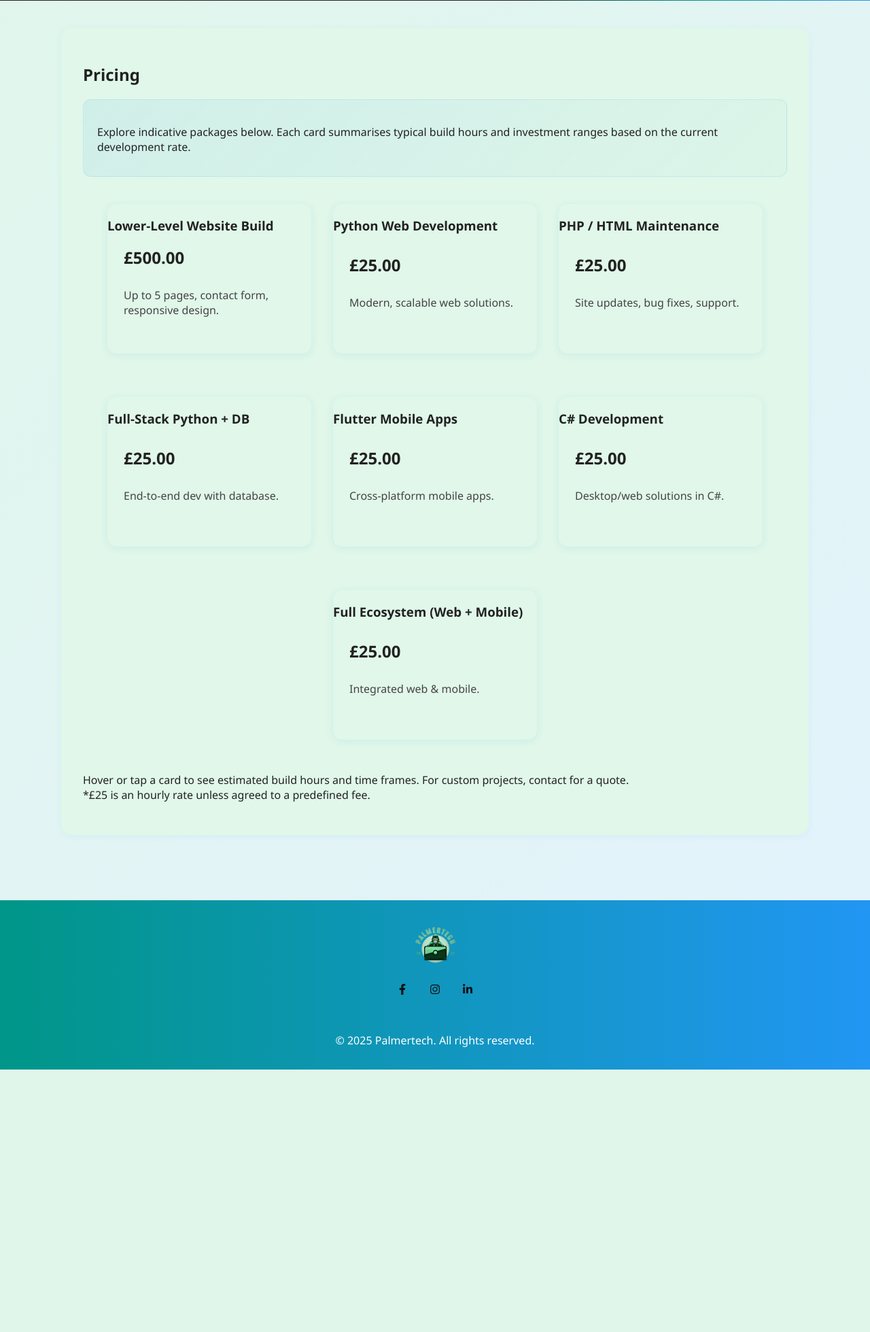
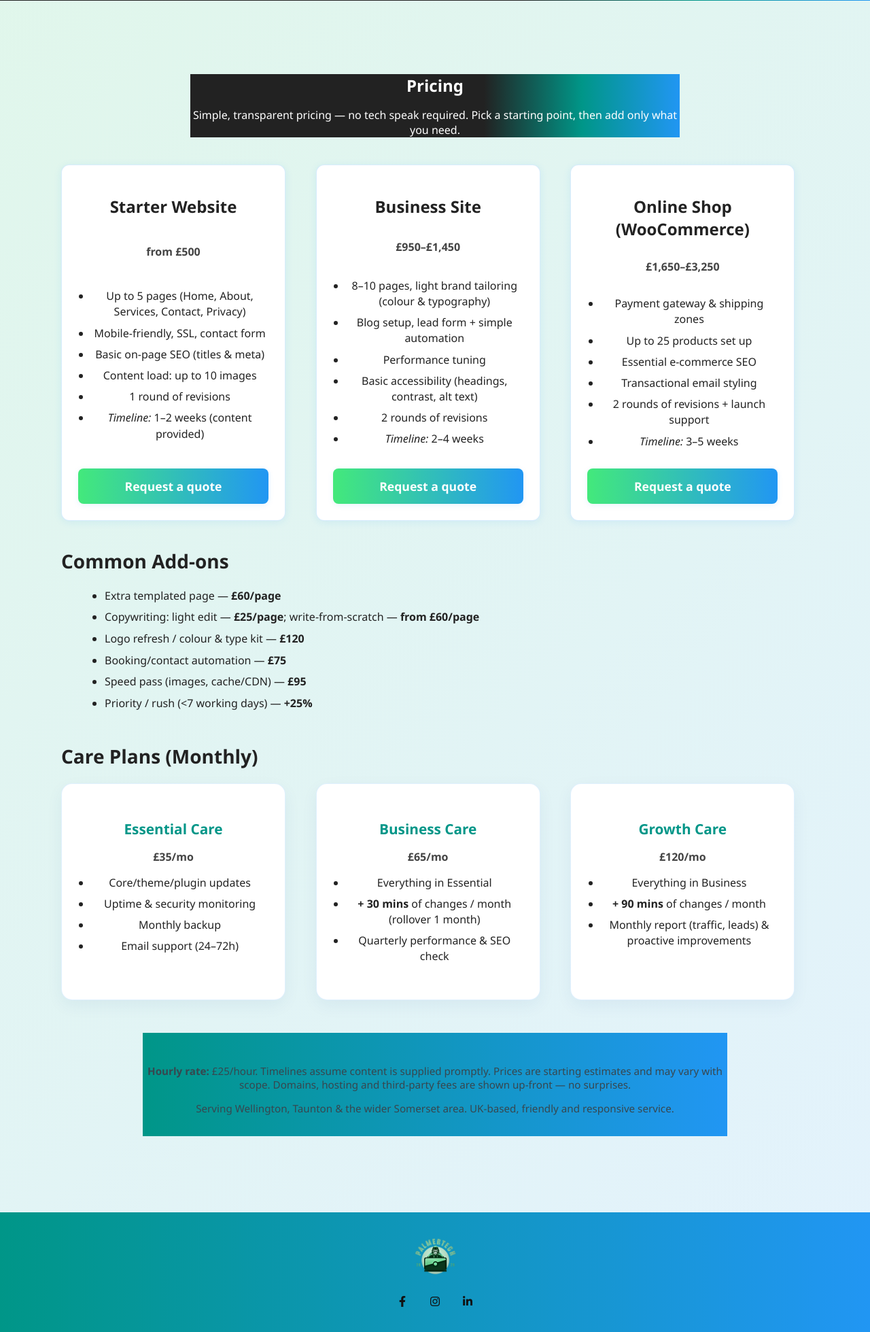
Before and after one commit to zy538324/Palmertech.co.uk, a Flask app: page /pricing in a window 1280 px wide. Shown: the part 416-2375 px from the top of the page at 68% size. Before the commit the page ends 1989 px from the top, so only its background shows below. Run offline with Flask 3, Linux system fonts and the light colour scheme.

```diff
--- a/app.py
+++ b/app.py
@@ -8,7 +8,7 @@ import os
 import secrets
 import shutil
 from dataclasses import dataclass
-from datetime import datetime
+from datetime import datetime, timedelta, timezone
 from decimal import Decimal, InvalidOperation, ROUND_HALF_UP
 from logging.handlers import TimedRotatingFileHandler
 from pathlib import Path
@@ -16,7 +16,7 @@ from typing import Iterable, Mapping, Optional, Sequence
 
 from asgiref.wsgi import WsgiToAsgi
 from dotenv import load_dotenv
-from flask import Flask, flash, redirect, render_template, request, url_for
+from flask import Flask, flash, redirect, render_template, request, session, url_for
 from itsdangerous import URLSafeSerializer
 from markupsafe import escape
 from reportlab.lib.pagesizes import letter
@@ -64,6 +64,15 @@ class MailSettings:
 
 MAIL_SETTINGS = MailSettings.from_env()
 mailer: Optional[SendGridMailer] = None
+
+
+# Contact form spam-mitigation settings
+CONTACT_FORM_TOKEN_SESSION_KEY = "contact_form_token"
+CONTACT_FORM_TIME_SESSION_KEY = "contact_form_issued_at"
+CONTACT_FORM_LAST_SUBMISSION_KEY = "contact_form_last_submission"
+CONTACT_FORM_TOKEN_TTL = timedelta(hours=2)
+CONTACT_FORM_SUBMISSION_COOLDOWN = timedelta(seconds=45)
+CONTACT_FORM_MIN_MESSAGE_LENGTH = 10
 
 
 def configure_logging(flask_app: Flask) -> None:
@@ -193,6 +202,52 @@ def _quantise_currency(amount: Decimal) -> Decimal:
     """Round a Decimal amount to two decimal places."""
 
     return amount.quantize(Decimal("0.01"), rounding=ROUND_HALF_UP)
+
+
+def _issue_contact_form_token() -> str:
+    """Generate and persist a fresh anti-spam token for the contact form."""
+
+    token = secrets.token_urlsafe(32)
+    issued_at = datetime.now(timezone.utc)
+    session[CONTACT_FORM_TOKEN_SESSION_KEY] = token
+    session[CONTACT_FORM_TIME_SESSION_KEY] = issued_at.timestamp()
+    return token
+
+
+def _validate_contact_form_submission(
+    *, token: Optional[str], honeypot_value: Optional[str]
+) -> tuple[bool, Optional[str]]:
+    """Validate anti-spam defences for the contact form submission."""
+
+    now_utc = datetime.now(timezone.utc)
+
+    if honeypot_value and honeypot_value.strip():
+        app.logger.warning("Contact form honeypot field populated; blocking submission.")
+        return False, "Your submission could not be processed. Please contact us directly."
+
+    session_token = session.get(CONTACT_FORM_TOKEN_SESSION_KEY)
+    if not token or not session_token or not secrets.compare_digest(token, session_token):
+        app.logger.info("Contact form token mismatch or missing; prompting visitor to retry.")
+        return False, "Your session has expired. Please refresh the page and try again."
+
+    issued_at_ts = session.get(CONTACT_FORM_TIME_SESSION_KEY)
+    if not isinstance(issued_at_ts, (int, float)):
+        app.logger.info("Contact form token missing timestamp metadata; requesting resubmission.")
+        return False, "Your session has expired. Please refresh the page and try again."
+
+    issued_at = datetime.fromtimestamp(issued_at_ts, tz=timezone.utc)
+    if now_utc - issued_at > CONTACT_FORM_TOKEN_TTL:
+        app.logger.info("Contact form token expired; prompting visitor to refresh page.")
+        return False, "Your session has expired. Please refresh the page and try again."
+
+    last_submission_ts = session.get(CONTACT_FORM_LAST_SUBMISSION_KEY)
+    if isinstance(last_submission_ts, (int, float)):
+        last_submission = datetime.fromtimestamp(last_submission_ts, tz=timezone.utc)
+        if now_utc - last_submission < CONTACT_FORM_SUBMISSION_COOLDOWN:
+            app.logger.info("Contact form submission throttled due to rapid repeat attempts.")
+            return False, "Please wait a moment before submitting again."
+
+    return True, None
 
 
 def _send_html_email_safe(
@@ -547,14 +602,31 @@ def home():
 @app.route("/contact", methods=["GET", "POST"])
 def contact():
     if request.method == "POST":
-        name = request.form.get("name")
-        email = request.form.get("email")
-        phone = request.form.get("phone")
-        message_body = request.form.get("message")
+        token = request.form.get("form_token")
+        honeypot_value = request.form.get("company")
+        is_valid, validation_message = _validate_contact_form_submission(
+            token=token,
+            honeypot_value=honeypot_value,
+        )
+
+        if not is_valid:
+            flash(validation_message or "We could not verify your submission. Please try again.")
+            session.pop(CONTACT_FORM_TOKEN_SESSION_KEY, None)
+            session.pop(CONTACT_FORM_TIME_SESSION_KEY, None)
+            return redirect(url_for("contact"))
+
+        name = (request.form.get("name") or "").strip()
+        email = (request.form.get("email") or "").strip()
+        phone = (request.form.get("phone") or "").strip()
+        message_body = (request.form.get("message") or "").strip()
         consent = request.form.get("consent")
 
         if not (name and email and phone and message_body and consent):
             flash("Please fill out all fields and provide consent.")
+            return redirect(url_for("contact"))
+
+        if len(message_body) < CONTACT_FORM_MIN_MESSAGE_LENGTH:
+            flash("Please include a little more detail in your message so we can assist effectively.")
             return redirect(url_for("contact"))
 
         safe_name = escape(name)
@@ -579,9 +651,11 @@ def contact():
             flash("Message captured but routing is misconfigured. We will reach out soon.")
             return redirect(url_for("contact"))
 
+        submission_time = datetime.now(timezone.utc)
+
         if _send_html_email_safe(
             context="contact form notification",
-            subject=f"New Contact Form Submission from {name}",
+            subject=f"New Contact Form Submission from {safe_name}",
             recipients=[MAIL_SETTINGS.owner_recipient],
             html_body=email_body,
             reply_to=email,
@@ -593,9 +667,12 @@ def contact():
                 "Sorry, there was an error sending your message. Please try again later or contact "
                 f"{fallback_contact}."
             )
+        session[CONTACT_FORM_LAST_SUBMISSION_KEY] = submission_time.timestamp()
+        session.pop(CONTACT_FORM_TOKEN_SESSION_KEY, None)
+        session.pop(CONTACT_FORM_TIME_SESSION_KEY, None)
         return redirect(url_for("contact"))
 
-    return render_template("contact.html")
+    return render_template("contact.html", form_token=_issue_contact_form_token())
 
 
 if __name__ == "__main__":
--- a/static/style.css
+++ b/static/style.css
@@ -280,6 +280,123 @@
 
 .pricing-intro p {
     margin-bottom: 0.75em;
+}
+
+/* Pricing page layout */
+.section.pricing {
+    padding: 3em 0;
+}
+
+.section.pricing .section-header {
+    text-align: center;
+    max-width: 720px;
+    margin: 0 auto 2.5em auto;
+}
+
+.section.pricing .section-header h1 {
+    margin-bottom: 0.5em;
+}
+
+.pricing-grid {
+    display: grid;
+    grid-template-columns: repeat(auto-fit, minmax(260px, 1fr));
+    gap: 1.5em;
+    margin-bottom: 2.5em;
+}
+
+.pricing-card {
+    padding: 2em;
+    border-radius: 16px;
+    border: 1px solid rgba(33,150,243,0.18);
+    box-shadow: 0 12px 30px rgba(15, 76, 129, 0.08);
+    background: #ffffff;
+    display: flex;
+    flex-direction: column;
+    justify-content: space-between;
+}
+
+.pricing-title {
+    font-size: 1.5rem;
+    margin-bottom: 0.5em;
+}
+
+.pricing-from {
+    font-size: 1.25rem;
+    color: #0d47a1;
+    margin-bottom: 1em;
+}
+
+.pricing-list {
+    margin-bottom: 1.75em;
+    padding-left: 1.2em;
+    display: flex;
+    flex-direction: column;
+    gap: 0.5em;
+}
+
+.pricing-list li {
+    line-height: 1.45;
+}
+
+.addons,
+.care-plans {
+    margin-bottom: 3em;
+}
+
+.addons h3,
+.care-plans h3 {
+    font-size: 1.75rem;
+    margin-bottom: 0.75em;
+}
+
+.bullet-list {
+    list-style: disc;
+    margin-left: 1.5em;
+    display: flex;
+    flex-direction: column;
+    gap: 0.6em;
+}
+
+.care-plans .card {
+    padding: 1.5em;
+    border-radius: 16px;
+    border: 1px solid rgba(33,150,243,0.14);
+    box-shadow: 0 8px 24px rgba(15, 76, 129, 0.06);
+}
+
+.care-plans .card h4 {
+    font-size: 1.3rem;
+    margin-bottom: 0.5em;
+}
+
+.pricing-notes {
+    max-width: 860px;
+    margin: 0 auto;
+    font-size: 0.95rem;
+    color: #37474f;
+    text-align: center;
+}
+
+.pricing-notes p + p {
+    margin-top: 0.75em;
+}
+
+@media (max-width: 640px) {
+    .pricing-card {
+        padding: 1.6em;
+    }
+
+    .pricing-title {
+        font-size: 1.35rem;
+    }
+
+    .pricing-from {
+        font-size: 1.15rem;
+    }
+
+    .section.pricing .section-header {
+        margin-bottom: 2em;
+    }
 }
 body.modal-open {
     overflow: hidden;
@@ -1162,6 +1279,15 @@ main {
     font-weight: 500;
     color: #009688;
 }
+
+.contact-form .hp-field {
+    /* Honeypot field kept off-screen to deter automated spam bots */
+    position: absolute;
+    left: -9999px;
+    width: 1px;
+    height: 1px;
+    overflow: hidden;
+}
 .contact-form input, .contact-form textarea {
     width: 100%;
     padding: 0.7em;
@@ -1235,3 +1361,10 @@ footer {
     transform: scale(1.15);
     color: #43e97b;
 }
+.pricing-notes {
+    max-width: 860px;
+    margin: 0 auto;
+    font-size: 0.95rem;
+    color: #37474f;
+    text-align: center;
+}
--- a/templates/contact.html
+++ b/templates/contact.html
@@ -13,6 +13,11 @@
       {% endif %}
     {% endwith %}
     <form action="/contact" method="post" class="contact-form">
+        <div class="hp-field" aria-hidden="true">
+            <label for="company">Company</label>
+            <input type="text" id="company" name="company" tabindex="-1" autocomplete="off">
+        </div>
+        <input type="hidden" name="form_token" value="{{ form_token }}">
         <label>Name *</label><input type="text" name="name" required><br>
         <label>Email address *</label><input type="email" name="email" required><br>
         <label>Phone number *</label><input type="tel" name="phone" required><br>
--- a/templates/pricing.html
+++ b/templates/pricing.html
@@ -1,98 +1,105 @@
 {% extends "base.html" %}
 {% block title %}Pricing | Palmertech{% endblock %}
 {% block content %}
-<section class="highlight pricing-cards">
-    <h2>Pricing</h2>
-    <div class="pricing-intro">
-        <p>Explore indicative packages below. Each card summarises typical build hours and investment ranges based on the current development rate.</p>
+<section id="pricing" class="section pricing">
+    <header class="section-header">
+        <h1>Pricing</h1>
+        <p>Simple, transparent pricing — no tech speak required. Pick a starting point, then add only what you need.</p>
+    </header>
+
+    <div class="pricing-grid">
+        <article class="card pricing-card">
+            <h2 class="pricing-title">Starter Website</h2>
+            <p class="pricing-from"><strong>from £500</strong></p>
+            <ul class="pricing-list">
+                <li>Up to 5 pages (Home, About, Services, Contact, Privacy)</li>
+                <li>Mobile-friendly, SSL, contact form</li>
+                <li>Basic on-page SEO (titles &amp; meta)</li>
+                <li>Content load: up to 10 images</li>
+                <li>1 round of revisions</li>
+                <li><em>Timeline:</em> 1–2 weeks (content provided)</li>
+            </ul>
+            <a class="btn btn-primary" href="/contact">Request a quote</a>
+        </article>
+
+        <article class="card pricing-card">
+            <h2 class="pricing-title">Business Site</h2>
+            <p class="pricing-from"><strong>£950–£1,450</strong></p>
+            <ul class="pricing-list">
+                <li>8–10 pages, light brand tailoring (colour &amp; typography)</li>
+                <li>Blog setup, lead form + simple automation</li>
+                <li>Performance tuning</li>
+                <li>Basic accessibility (headings, contrast, alt text)</li>
+                <li>2 rounds of revisions</li>
+                <li><em>Timeline:</em> 2–4 weeks</li>
+            </ul>
+            <a class="btn btn-primary" href="/contact">Request a quote</a>
+        </article>
+
+        <article class="card pricing-card">
+            <h2 class="pricing-title">Online Shop (WooCommerce)</h2>
+            <p class="pricing-from"><strong>£1,650–£3,250</strong></p>
+            <ul class="pricing-list">
+                <li>Payment gateway &amp; shipping zones</li>
+                <li>Up to 25 products set up</li>
+                <li>Essential e-commerce SEO</li>
+                <li>Transactional email styling</li>
+                <li>2 rounds of revisions + launch support</li>
+                <li><em>Timeline:</em> 3–5 weeks</li>
+            </ul>
+            <a class="btn btn-primary" href="/contact">Request a quote</a>
+        </article>
     </div>
-    <div class="card-grid responsive">
-        <div class="price-card interactive" tabindex="0">
-            <h3>Lower-Level Website Build</h3>
-            <div class="card-front">
-                <p class="price">{{ format_currency(rate_decimal * 20) }}</p>
-                <p class="summary">Up to 5 pages, contact form, responsive design.</p>
-            </div>
-            <div class="card-back">
-                <p><strong>Typical build:</strong> 20 hours</p>
-                <p><strong>Typical time frame:</strong> 2–4 weeks</p>
-                <p><strong>Overall price:</strong> {{ format_currency(rate_decimal * 20) }} at the current rate.</p>
-            </div>
-        </div>
-        <div class="price-card interactive" tabindex="0">
-            <h3>Python Web Development</h3>
-            <div class="card-front">
-                <p class="price">{{ development_rate }}</p>
-                <p class="summary">Modern, scalable web solutions.</p>
-            </div>
-            <div class="card-back">
-                <p><strong>Typical build:</strong> 18–28 hours</p>
-                <p><strong>Typical time frame:</strong> 2–4 weeks</p>
-                <p><strong>Overall price:</strong> {{ format_currency(rate_decimal * 18) }} – {{ format_currency(rate_decimal * 28) }}</p>
-            </div>
-        </div>
-        <div class="price-card interactive" tabindex="0">
-            <h3>PHP / HTML Maintenance</h3>
-            <div class="card-front">
-                <p class="price">{{ development_rate }}</p>
-                <p class="summary">Site updates, bug fixes, support.</p>
-            </div>
-            <div class="card-back">
-                <p><strong>Typical build:</strong> 2–8 hours</p>
-                <p><strong>Typical time frame:</strong> 1–2 days</p>
-                <p><strong>Overall price:</strong> {{ format_currency(rate_decimal * 2) }} – {{ format_currency(rate_decimal * 8) }}</p>
-            </div>
-        </div>
-        <div class="price-card interactive" tabindex="0">
-            <h3>Full-Stack Python + DB</h3>
-            <div class="card-front">
-                <p class="price">{{ development_rate }}</p>
-                <p class="summary">End-to-end dev with database.</p>
-            </div>
-            <div class="card-back">
-                <p><strong>Typical build:</strong> 25–40 hours</p>
-                <p><strong>Typical time frame:</strong> 3–5 weeks</p>
-                <p><strong>Overall price:</strong> {{ format_currency(rate_decimal * 25) }} – {{ format_currency(rate_decimal * 40) }}</p>
-            </div>
-        </div>
-        <div class="price-card interactive" tabindex="0">
-            <h3>Flutter Mobile Apps</h3>
-            <div class="card-front">
-                <p class="price">{{ development_rate }}</p>
-                <p class="summary">Cross-platform mobile apps.</p>
-            </div>
-            <div class="card-back">
-                <p><strong>Typical build:</strong> 30–50 hours</p>
-                <p><strong>Typical time frame:</strong> 4–8 weeks</p>
-                <p><strong>Overall price:</strong> {{ format_currency(rate_decimal * 30) }} – {{ format_currency(rate_decimal * 50) }}</p>
-            </div>
-        </div>
-        <div class="price-card interactive" tabindex="0">
-            <h3>C# Development</h3>
-            <div class="card-front">
-                <p class="price">{{ development_rate }}</p>
-                <p class="summary">Desktop/web solutions in C#.</p>
-            </div>
-            <div class="card-back">
-                <p><strong>Typical build:</strong> 20–35 hours</p>
-                <p><strong>Typical time frame:</strong> 3–6 weeks</p>
-                <p><strong>Overall price:</strong> {{ format_currency(rate_decimal * 20) }} – {{ format_currency(rate_decimal * 35) }}</p>
-            </div>
-        </div>
-        <div class="price-card interactive" tabindex="0">
-            <h3>Full Ecosystem (Web + Mobile)</h3>
-            <div class="card-front">
-                <p class="price">{{ development_rate }}</p>
-                <p class="summary">Integrated web & mobile.</p>
-            </div>
-            <div class="card-back">
-                <p><strong>Typical build:</strong> 60–120 hours</p>
-                <p><strong>Typical time frame:</strong> 8–16 weeks</p>
-                <p><strong>Overall price:</strong> {{ format_currency(rate_decimal * 60) }} – {{ format_currency(rate_decimal * 120) }}</p>
-            </div>
+
+    <div class="addons">
+        <h3>Common Add-ons</h3>
+        <ul class="bullet-list">
+            <li>Extra templated page — <strong>£60/page</strong></li>
+            <li>Copywriting: light edit — <strong>£25/page</strong>; write-from-scratch — <strong>from £60/page</strong></li>
+            <li>Logo refresh / colour &amp; type kit — <strong>£120</strong></li>
+            <li>Booking/contact automation — <strong>£75</strong></li>
+            <li>Speed pass (images, cache/CDN) — <strong>£95</strong></li>
+            <li>Priority / rush (&lt;7 working days) — <strong>+25%</strong></li>
+        </ul>
+    </div>
+
+    <div class="care-plans">
+        <h3>Care Plans (Monthly)</h3>
+        <div class="pricing-grid">
+            <article class="card">
+                <h4>Essential Care</h4>
+                <p class="pricing-from"><strong>£35/mo</strong></p>
+                <ul class="pricing-list">
+                    <li>Core/theme/plugin updates</li>
+                    <li>Uptime &amp; security monitoring</li>
+                    <li>Monthly backup</li>
+                    <li>Email support (24–72h)</li>
+                </ul>
+            </article>
+            <article class="card">
+                <h4>Business Care</h4>
+                <p class="pricing-from"><strong>£65/mo</strong></p>
+                <ul class="pricing-list">
+                    <li>Everything in Essential</li>
+                    <li><strong>+ 30 mins</strong> of changes / month (rollover 1 month)</li>
+                    <li>Quarterly performance &amp; SEO check</li>
+                </ul>
+            </article>
+            <article class="card">
+                <h4>Growth Care</h4>
+                <p class="pricing-from"><strong>£120/mo</strong></p>
+                <ul class="pricing-list">
+                    <li>Everything in Business</li>
+                    <li><strong>+ 90 mins</strong> of changes / month</li>
+                    <li>Monthly report (traffic, leads) &amp; proactive improvements</li>
+                </ul>
+            </article>
         </div>
     </div>
-    <p class="pricing-note">Hover or tap a card to see estimated build hours and time frames. For custom projects, contact for a quote.<br>
-        *£25 is an hourly rate unless agreed to a predefined fee.</p>
+
+    <footer class="pricing-notes">
+        <p><strong>Hourly rate:</strong> £25/hour. Timelines assume content is supplied promptly. Prices are starting estimates and may vary with scope. Domains, hosting and third-party fees are shown up-front — no surprises.</p>
+        <p>Serving Wellington, Taunton &amp; the wider Somerset area. UK-based, friendly and responsive service.</p>
+    </footer>
 </section>
 {% endblock %}
```
